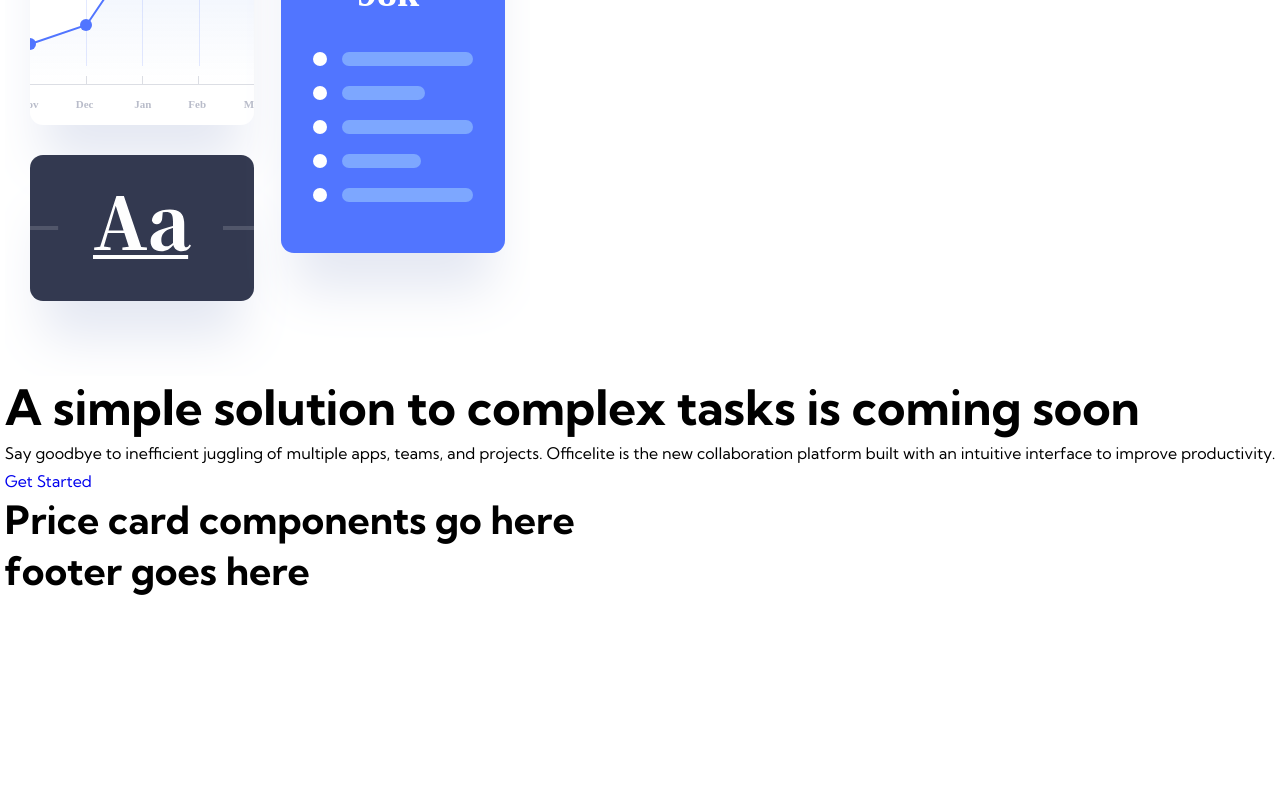
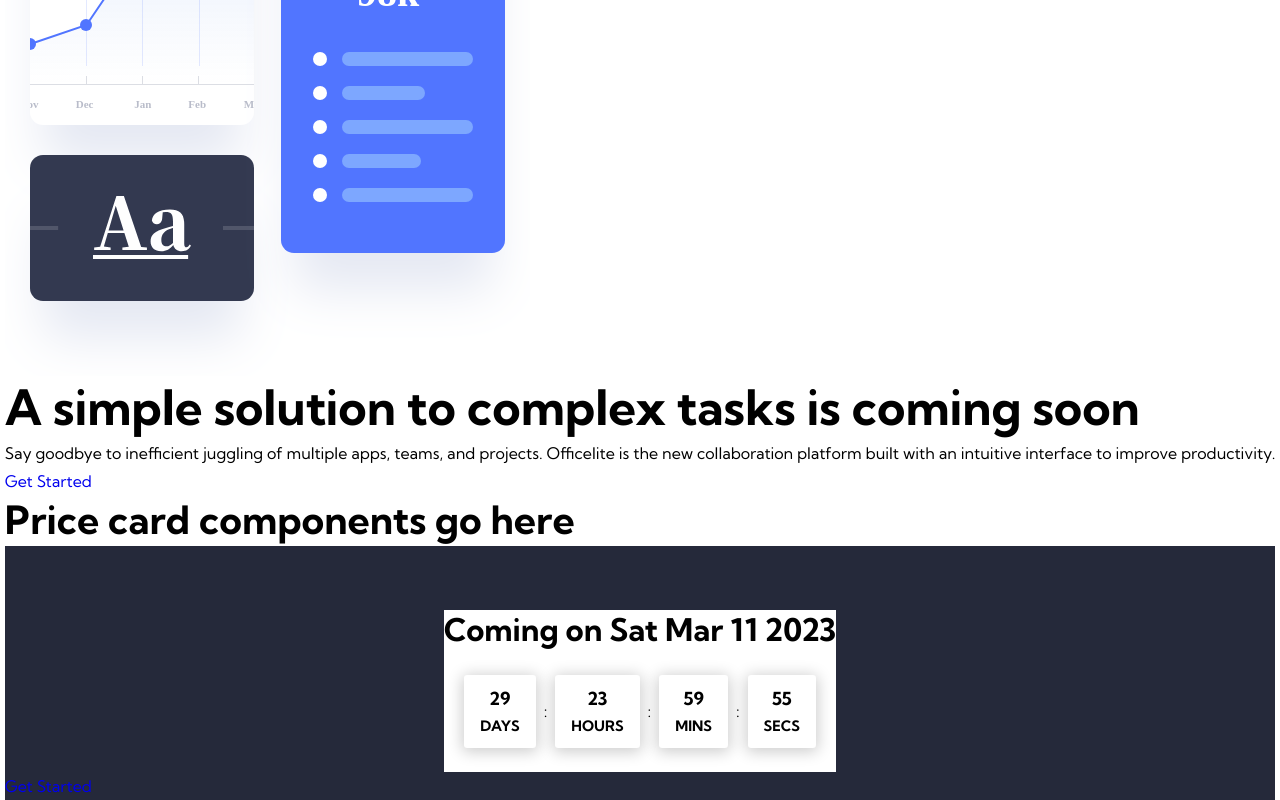
Before and after one commit to Hcmwebs/officelite-coming-soon-site, a React (Vite) app: page / in a window 1280 px wide. Shown: the part 288-1088 px from the top of the page. Before the commit the page ends 885 px from the top, so only its background shows below. Built offline with nearby package versions, Linux system fonts and the light colour scheme.

Commit message:
modified the content of the compo
Signed-off-by: Heze <64218603+Hcmwebs@users.noreply.github.com>

```diff
--- a/src/components/Footer.jsx
+++ b/src/components/Footer.jsx
@@ -1,9 +1,22 @@
-import React from 'react';
+import React from 'react'
+import { Link } from 'react-router-dom'
+import styled from 'styled-components'
+import { timerDuration } from '../data/Data'
+import { Timer } from './index'
 
 const Footer = () => {
-  return <div>
-    <h2>footer goes here</h2>
-  </div>
+	return (
+		<Wrapper>
+			<Timer duration={timerDuration} />
+			<Link to='/signup'> Get Started</Link>
+		</Wrapper>
+	)
 }
 
-export default Footer;
+const Wrapper = styled.footer`
+	min-height: 30vh;
+  padding-top: 4rem;
+	background-color: var(--black);
+`
+
+export default Footer
```
